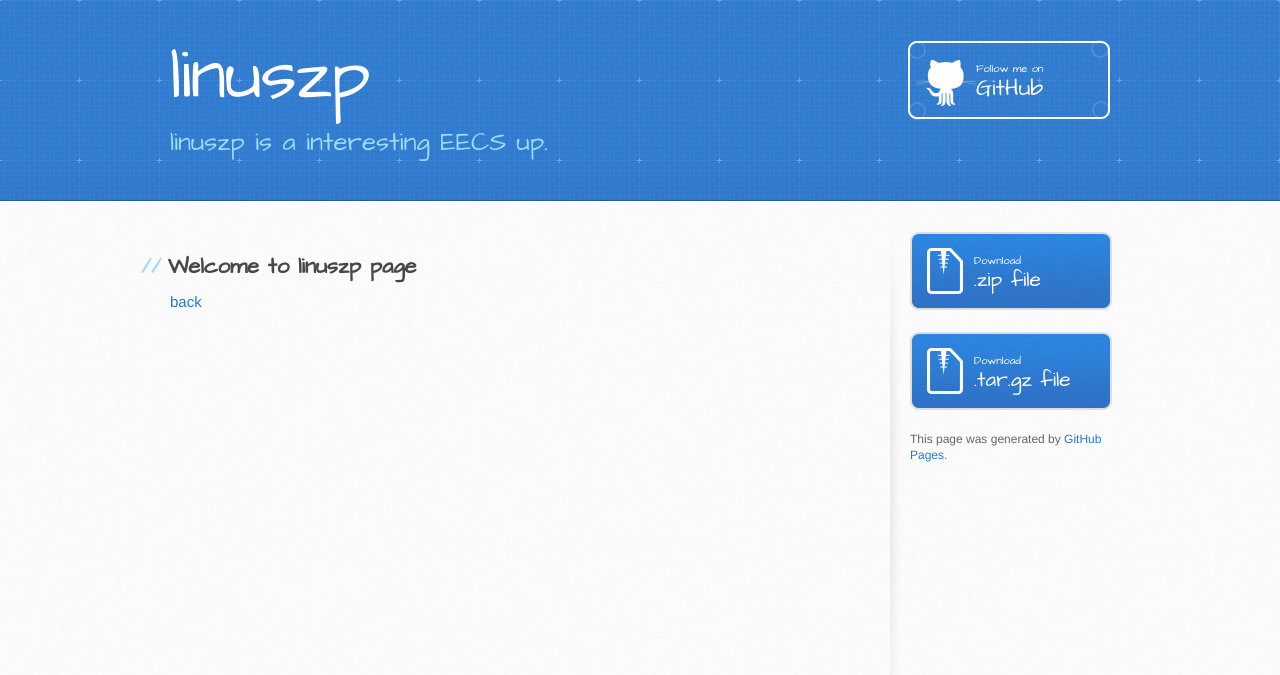
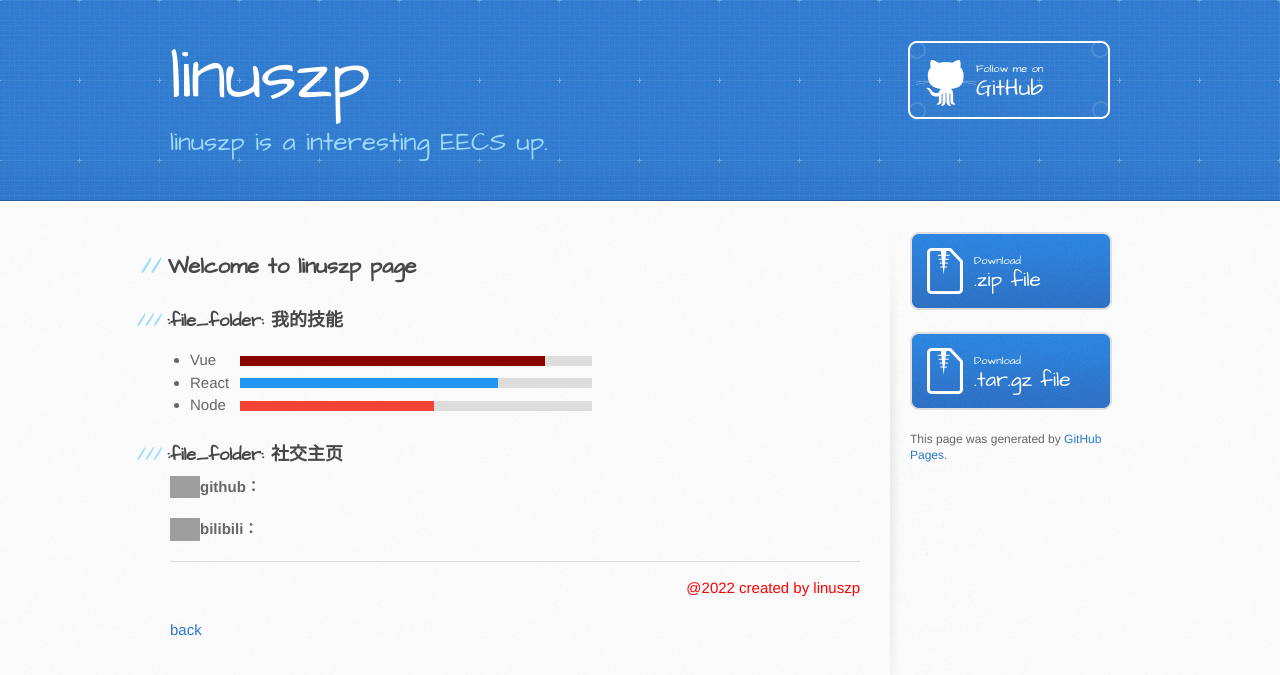
Before and after one commit to linuszp/linuszp.github.io, a Jekyll site: the page built from another-page.md, in a window 1280 px wide. Shown: the top 675 px of the page. Built offline with Jekyll 4.4.1, drawn with Linux system fonts in a browser that asks for light colours; our own code applies the rules of GitHub Pages for plain Markdown files; grey boxes are pictures that could not be loaded.

Commit message:
Create another-page.md

```diff
--- a/another-page.md
+++ b/another-page.md
@@ -5,4 +5,46 @@ layout: default
 ## Welcome to linuszp page
 
 
+### :file_folder: 我的技能
+
++ <div style="display: flex;align-items: center;width: 60%;">
+    <span style="width: 50px;">Vue</span>
+    <div style="flex:1;background-color: #ddd;">
+    	<div style="display: flex;width: 90%;height: 10px;">
+    	<div style="text-align: right; padding-right: 20px;height: 10px;line-height: 10px;color: white;width: 90%; background-color: #8B0000;"></div>
+  		</div>
+  	</div>
+  </div>
+
++ <div style="display: flex;align-items: center;width: 60%;">
+    <span style="width: 50px;">React</span>
+    <div style="flex:1;background-color: #ddd;">
+    	<div style="display: flex;width: 75%;height: 10px;">
+    	<div style="text-align: right; padding-right: 20px;height: 10px;line-height: 10px;color: white;width: 90%; background-color: #2196F3;"></div>
+  		</div>
+  	</div>
+  </div>
+
++ <div style="display: flex;align-items: center;width: 60%;">
+    <span style="width: 50px;">Node</span>
+    <div style="flex:1;background-color: #ddd;">
+    	<div style="display: flex;width: 55%;height: 10px;">
+    	<div style="text-align: right; padding-right: 20px;height: 10px;line-height: 10px;color: white;width: 90%; background-color: #f44336;"></div>
+  		</div>
+  	</div>
+  </div>
+
+
+### :file_folder: 社交主页
+
+<img src="https://img-blog.csdnimg.cn/4e998997c23846f997560287de604f67.png" width="30" align='left'/>**github：**
+
+<img src="https://img-blog.csdnimg.cn/b4bf8c3191e04da3b0b0868070b0cff6.png" width=30 align="left"/>**bilibili：**
+
+
+----
+
+<p align=right style="color: red">@2022 created by linuszp</p>
+
+
 [back](./)
```
